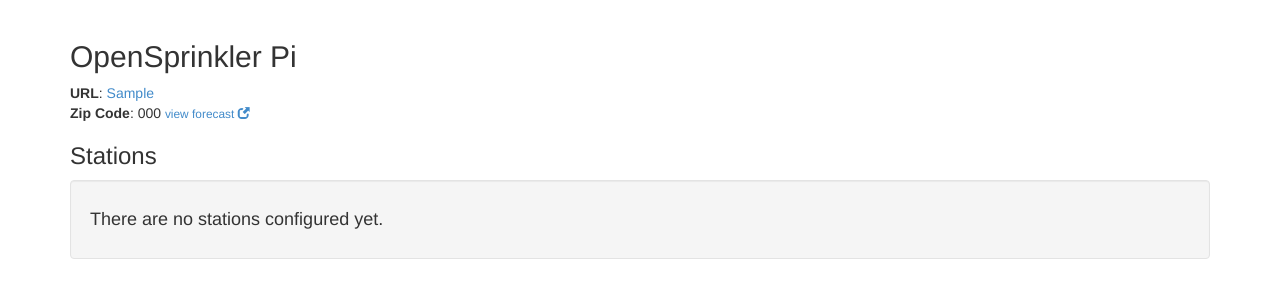
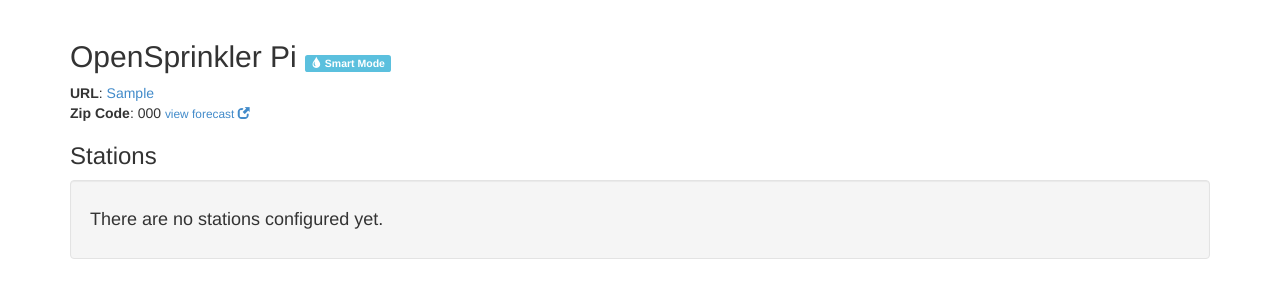
Before and after one commit to olsenb/ospi-website, a Django app: template project/ospi/templates/ospi/rpi_home.html in a window 1280 px wide. Shown: the part 52-352 px from the top of the page. Run offline with Django 3.2, Linux system fonts and the light colour scheme; the template is opened without the code that fills it: most values are stand-ins (such as "Sample title", 1, 10 or a date in 2020); parts of the project's set-up code (start-up, migrations or seed data) failed here and were passed over.

Commit message:
Added "Smart Mode" label.

```diff
--- a/project/ospi/templates/ospi/rpi_home.html
+++ b/project/ospi/templates/ospi/rpi_home.html
@@ -9,6 +9,12 @@
         {{ forloop.counter|ordinal }}
       {% endif %}
       OpenSprinkler Pi
+      <small style="font-size: 14px;">
+        <span class="label label-info">
+          <i class="glyphicon glyphicon-tint"></i>
+          Smart Mode
+        </span>
+      </small>
     </h2>
 
     <strong>URL</strong>:
```
